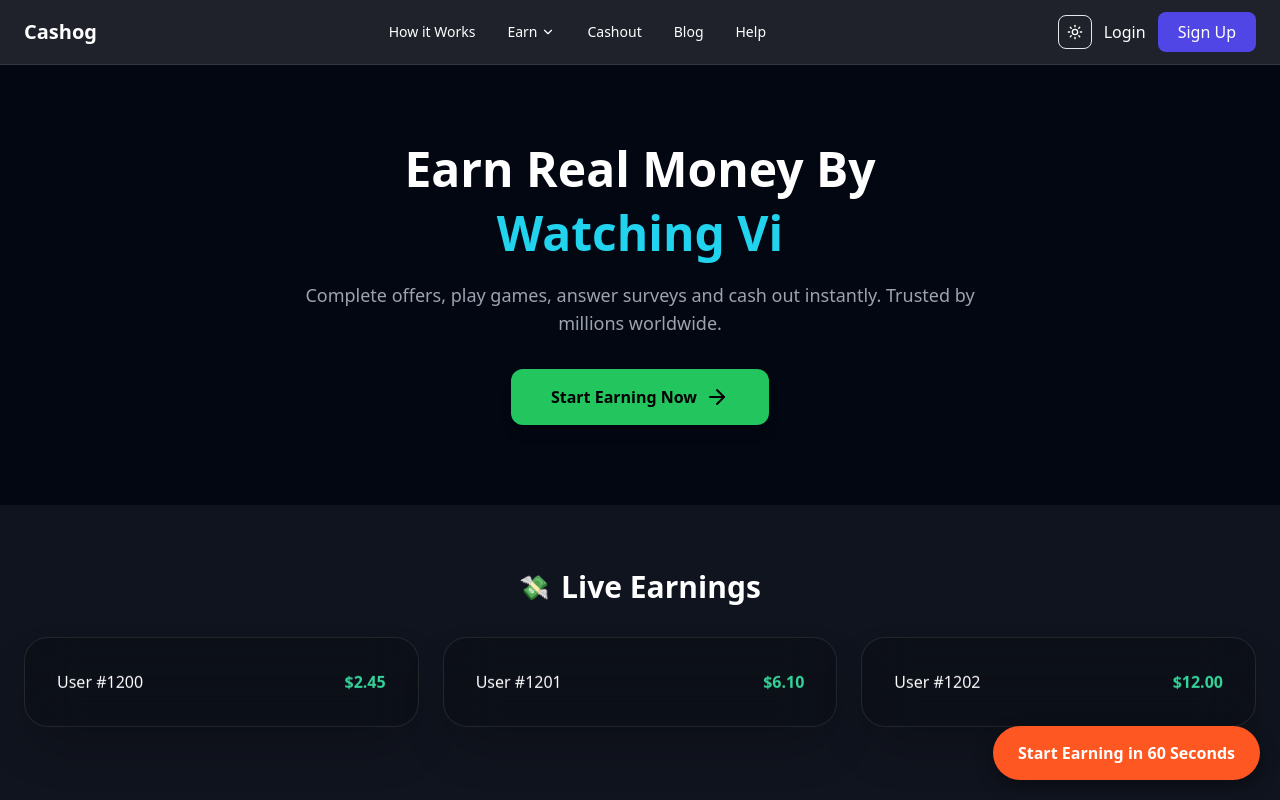
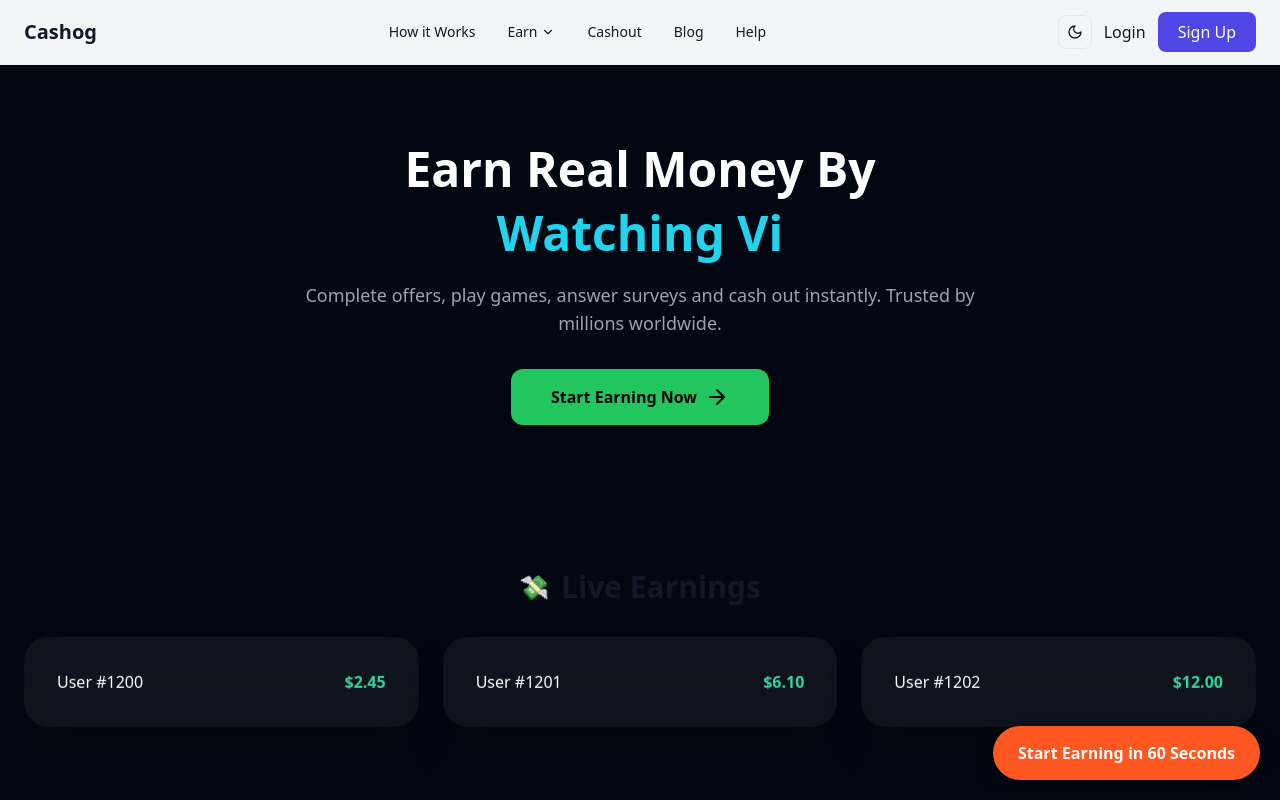
Before and after one commit to tool63/cashin, a Next.js app: page / in a window 1280 px wide. Shown: the top 800 px of the page. Built offline with nearby package versions, Linux system fonts and the light colour scheme.

Commit message:
Update providers.tsx

```diff
--- a/app/providers.tsx
+++ b/app/providers.tsx
@@ -12,8 +12,8 @@ export default function Providers({ children }: ProvidersProps) {
   return (
     <ThemeProvider
       attribute="class"
-      defaultTheme="dark"
-      enableSystem={false}
+      defaultTheme="system"
+      enableSystem
       disableTransitionOnChange
     >
       {children}
```
